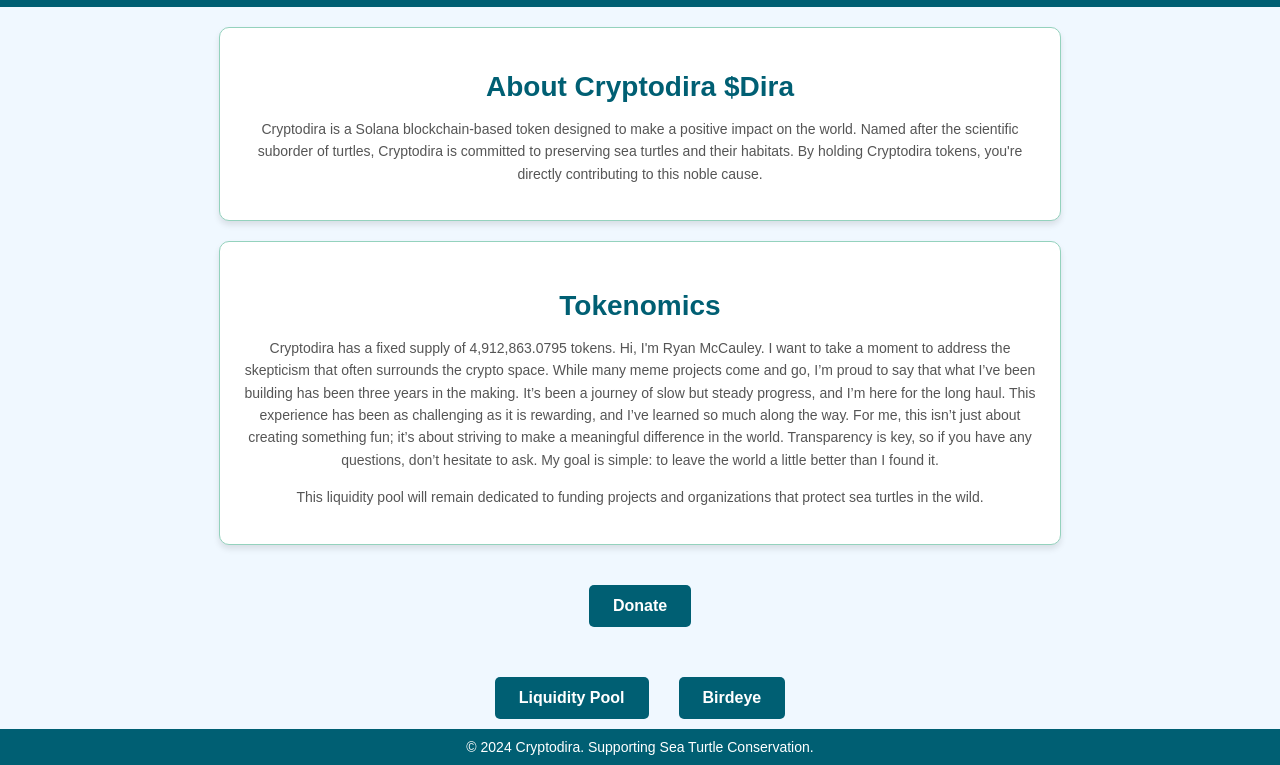
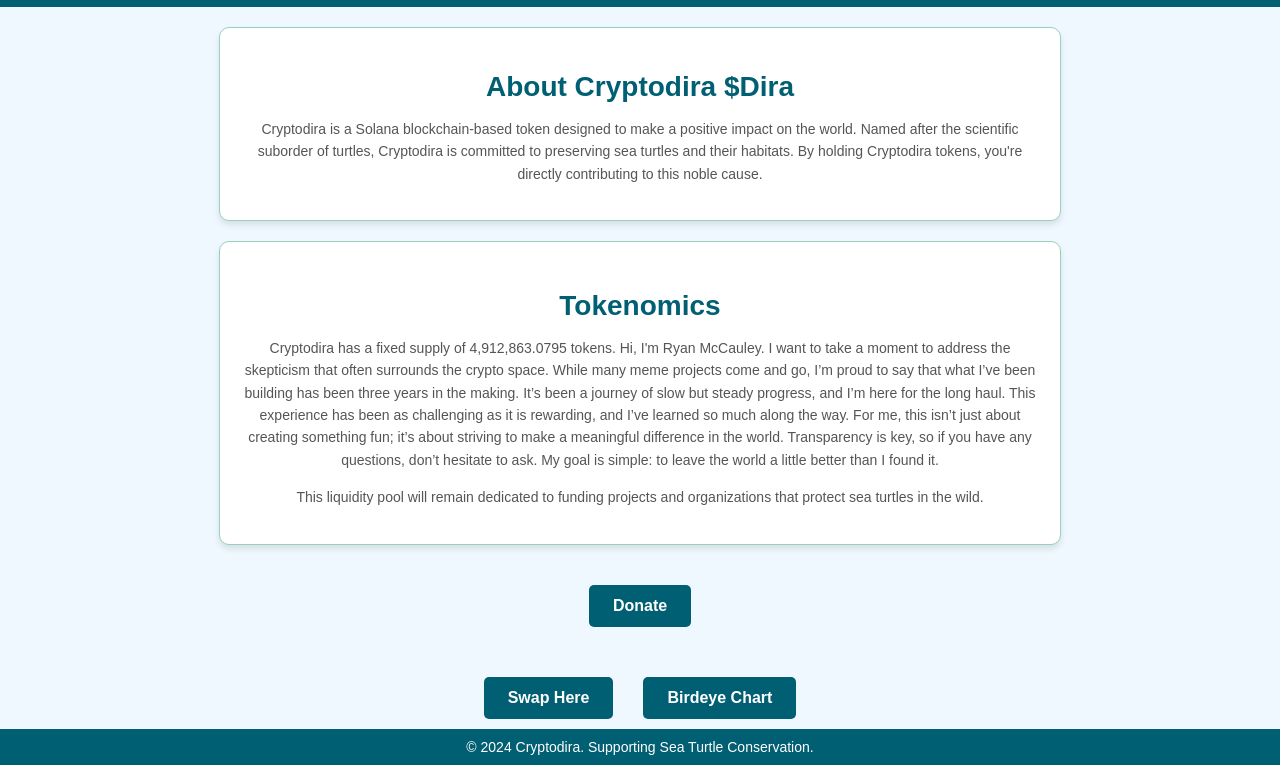
Before and after one commit to rareseaturtles/Cryptodira, a website: page index.html in a window 1280 px wide. Shown: the part 260-1025 px from the top of the page. Drawn offline with Linux system fonts and the light colour scheme; a script that the page names is missing.

Commit message:
Update index.html

```diff
--- a/index.html
+++ b/index.html
@@ -137,7 +137,7 @@
 
     <!-- Donation Button -->
     <div class="buttons">
-        <button class="button" onclick="sendSolanaTransaction('5kDS6zihkqZ76vLN4u9LCnvNU5cX1D2pcDw7ZMUfwTVG', 0.05)">Donate</button>
+        <button class="button" onclick="sendSolanaTransaction('5kDS6zihkqZ76vLN4u9LCnvNU5cX1D2pcDw7ZMUfwTVG)">Donate</button>
     </div>
 
     <!-- Additional Buttons -->
@@ -146,13 +146,13 @@
             href="https://app.meteora.ag/pools/9H67psNKre9dMAscpsYkEPGmYFw4MjeqV5Rmott2mDmd?internal=true"
             class="button"
             target="_blank">
-            Liquidity Pool
+            Swap Here
         </a>
         <a
             href="https://birdeye.so/token/53hZ5wdfphd8wUoh6rqrv5STvB58yBRaXuZFAWwitKm8?chain=solana"
             class="button"
             target="_blank">
-            Birdeye
+            Birdeye Chart
         </a>
     </div>
 
```
